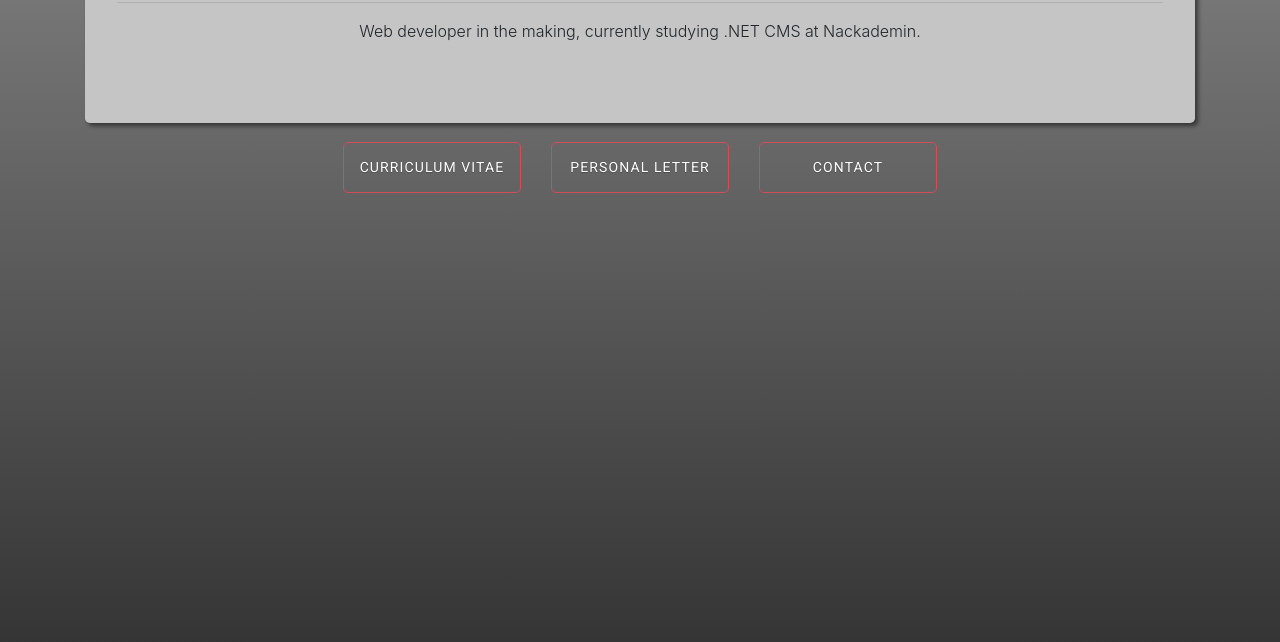
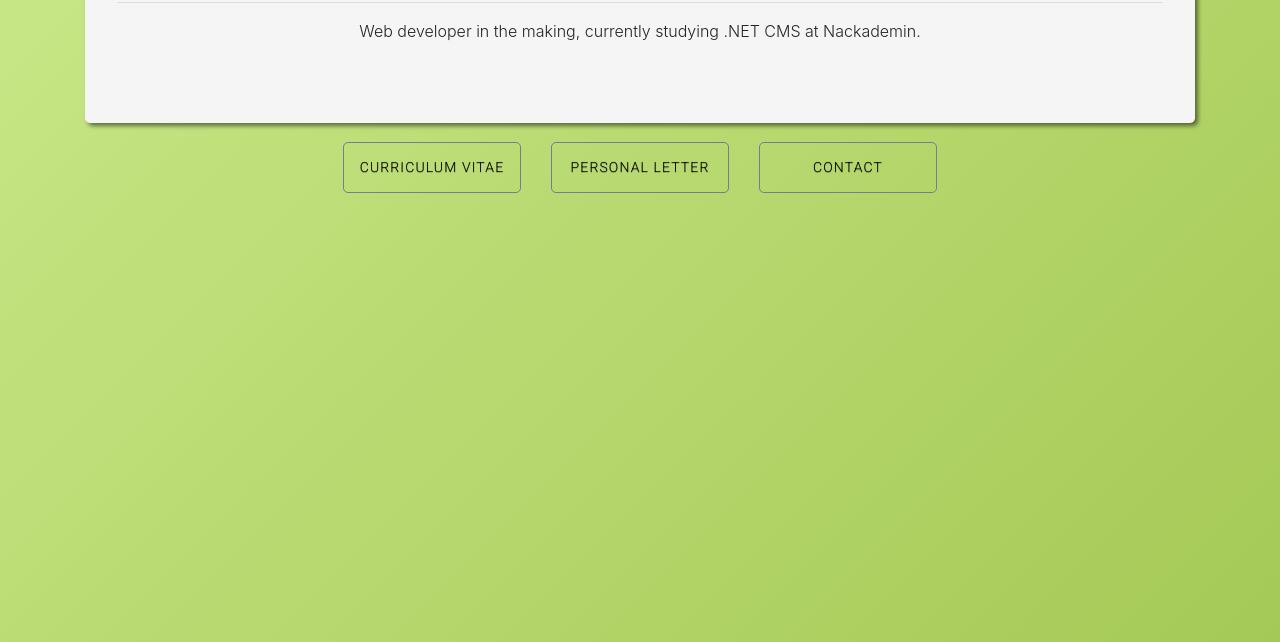
Before and after one commit to ImCheesecake/Resume, a plain HTML site: page index.html in a window 1280 px wide. Shown: the part 369-1011 px from the top of the page. Drawn offline with nearby package versions, Linux system fonts and the light colour scheme.

Commit message:
changed layout color

```diff
--- a/css/btns.css
+++ b/css/btns.css
@@ -9,7 +9,7 @@ a.animated-button:visited {
 	display: block;
 	margin: 30px auto 0;
 	padding: 14px 15px;
-	color: #fff;
+	color: #000;
 	font-family: 'Roboto', sans-serif;
 	font-size: 14px;
 	font-weight: 300;
@@ -43,7 +43,7 @@ a.animated-button:visited:after {
 
 a.animated-button:link:hover,
 a.animated-button:visited:hover {
-	color: #FFF;
+	color: #000;
 	text-shadow: none;
 }
 
@@ -52,13 +52,13 @@ a.animated-button:visited:hover:after {
 	height: 450%;
 }
 
-a.animated-button:link,
+/* a.animated-button:link,
 a.animated-button:visited {
 	position: relative;
 	display: block;
 	margin: 30px auto 0;
 	padding: 14px 15px;
-	color: #fff;
+	color: #000;
 	font-family: 'Roboto', sans-serif;
 	font-size: 14px;
 	border-radius: 0;
@@ -73,14 +73,15 @@ a.animated-button:visited {
 	-moz-transition: all 0.6 ease;
 	-o-transition: all 0.6 ease;
 	transition: all 0.6 ease;
-}
+} */
 
 /* #endregion Button Styles */
 
 /* #region Button 2 */
 
 a.animated-button.selected {
-	background: #D24D57;
+	/* background: rgb(218, 218, 218); */
+	background: slategray;
 }
 
 a.animated-button.unselected {
@@ -92,12 +93,14 @@ a.animated-button.unselected {
 }
 
 a.animated-button.button-two {
-	border: 1.5px solid #D24D57;
+	/* border: 1.5px solid rgb(159, 231, 76); */
+	border: 1.5px solid slategray;
 	border-radius: 5px;
 }
 
 a.animated-button.button-two:after {
-	background: #D24D57;
+	/* background: rgb(159, 231, 76); */
+	background: slategray;
 	-moz-transform: translateX(-50%) translateY(-50%) rotate(25deg);
 	-ms-transform: translateX(-50%) translateY(-50%) rotate(25deg);
 	-webkit-transform: translateX(-50%) translateY(-50%) rotate(25deg);
--- a/css/style.css
+++ b/css/style.css
@@ -1,10 +1,15 @@
 /* #region Body */
 
 body {
-	background: rgb(155, 155, 155);
+	/* background: rgb(155, 155, 155);
 	background: -moz-linear-gradient(top, rgba(155, 155, 155, 1) 0%, rgba(53, 53, 53, 1) 100%);
 	background: -webkit-linear-gradient(top, rgba(155, 155, 155, 1) 0%, rgba(53, 53, 53, 1) 100%);
 	background: linear-gradient(to bottom, rgba(155, 155, 155, 1) 0%, rgba(53, 53, 53, 1) 100%);
+	 */
+	background: rgb(205, 235, 142);
+	background: -moz-linear-gradient(-45deg, rgb(205, 235, 142) 0%, rgb(165, 201, 86) 100%);
+	background: -webkit-linear-gradient(-45deg, rgb(205, 235, 142) 0%, rgb(165, 201, 86) 100%);
+	background: linear-gradient(135deg, rgb(205, 235, 142) 0%, rgb(165, 201, 86) 100%);
 	min-height: 1000px;
 }
 
@@ -45,6 +50,7 @@ body::-webkit-scrollbar-thumb {
 .jumbotron {
 	background: #c5c5c5;
 	margin-top: 1%;
+	background-color: whitesmoke;
 	box-shadow: 3px 3px 4px rgba(0, 0, 0, .5);
 }
 
@@ -163,7 +169,8 @@ body::-webkit-scrollbar-thumb {
 	align-items: stretch;
 }
 
-.flex-container h2, h3 {
+.flex-container h2,
+h3 {
 	text-align: center;
 	font-family: 'Roboto', sans-serif;
 	font-weight: 100;
@@ -197,13 +204,14 @@ body::-webkit-scrollbar-thumb {
 	padding: 0;
 	border-left: 1px solid rgb(0, 0, 0, 0.1);
 }
+
 .flex-container h1 {
 	text-align: center;
 	font-family: 'Raleway', sans-serif;
 	font-weight: 100;
 }
 
-span.headliner p{
+span.headliner p {
 	display: block;
 	margin: 0;
 }
```
